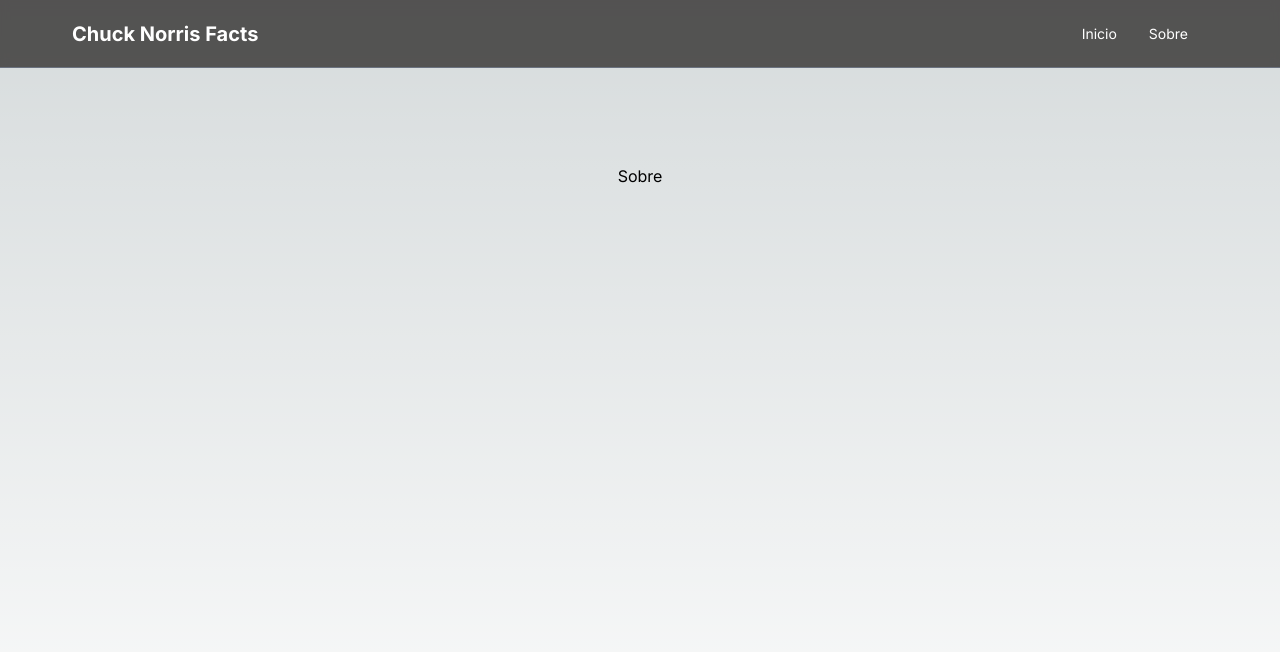
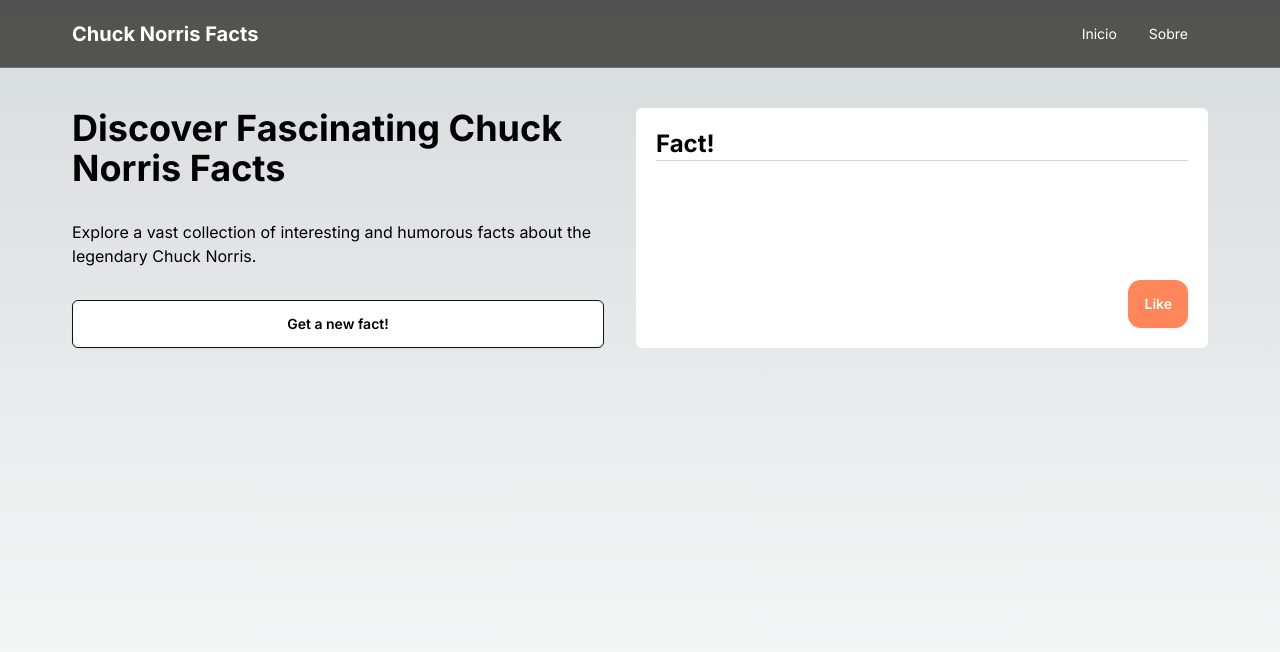
Before and after one commit to Azaghalo/chuck-facts-app, a Next.js app: page / in a window 1280 px wide. Shown: the top 652 px of the page. Built offline with nearby package versions, Linux system fonts and the light colour scheme.

Commit message:
feat: criando os componentes TextBubble e MainContent e adicionando eles na pagina inicial

```diff
--- /dev/null
+++ b/app/components/MainContent.tsx
@@ -0,0 +1,42 @@
+"use client";
+import React, { useState } from "react";
+import TextBubble from "./TextBubble";
+
+const MainContent = () => {
+  const [joke, setJoke] = useState("");
+
+  const fetchJoke = async () => {
+    try {
+      const response = await fetch("https://api.chucknorris.io/jokes/random");
+      const jokeRes = await response.json();
+      setJoke(jokeRes.value);
+    } catch (error) {
+      console.error("Error fetching joke:", error);
+      setJoke("Failed to fetch joke.");
+    }
+  };
+
+  return (
+    <div className="flex gap-8 flex-wrap">
+      <div className="flex flex-col space-y-8 md:flex-1">
+        <h1 className="text-3xl font-bold md:text-4xl">
+          Discover Fascinating Chuck Norris Facts
+        </h1>
+        <p>
+          Explore a vast collection of interesting and humorous facts about the
+          legendary Chuck Norris.
+        </p>
+        <button
+          className="btn w-full rounded-md text-black bg-white hover:bg-gray-300"
+          onClick={fetchJoke}
+        >
+          Get a new fact!
+        </button>
+      </div>
+
+      <TextBubble joke={joke} />
+    </div>
+  );
+};
+
+export default MainContent;
--- /dev/null
+++ b/app/components/TextBubble.tsx
@@ -0,0 +1,28 @@
+import React from "react";
+
+interface Props {
+  joke: string;
+}
+
+const TextBubble = (props: Props) => {
+  return (
+    <div className="flex flex-col bg-white rounded-md p-5 flex-1 min-w-80">
+      <h2 className="font-bold text-2xl text-black border-b border-gray-300">
+        Fact!
+      </h2>
+      <div className="p-3 min-h-5">
+        <p className="text-black">{props.joke}</p>
+      </div>
+      <div className="mt-auto self-end">
+        <button
+          className="btn bg-primary border-none text-white"
+          onClick={() => console.log("TESTE")}
+        >
+          Like
+        </button>
+      </div>
+    </div>
+  );
+};
+
+export default TextBubble;
--- a/app/page.tsx
+++ b/app/page.tsx
@@ -1,10 +1,10 @@
-import Image from 'next/image'
-import Link from 'next/link'
+import Card from "./components/Card";
+import MainContent from "./components/MainContent";
 
 export default function Home() {
   return (
-    <main className="flex min-h-screen flex-col items-center justify-between p-24">
-      <Link href='/about'>Sobre</Link>
+    <main className="flex min-h-screen flex-col py-10 px-8 lg:px-2">
+      <MainContent />
     </main>
-  )
+  );
 }
```
